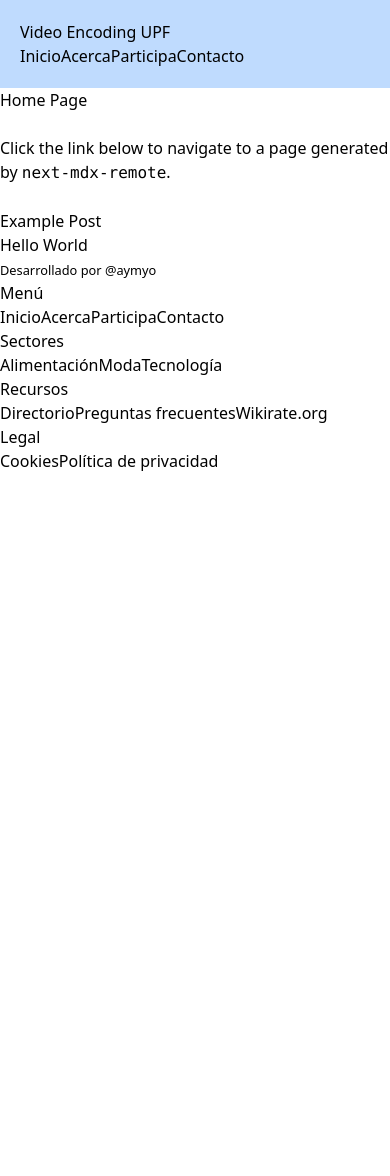
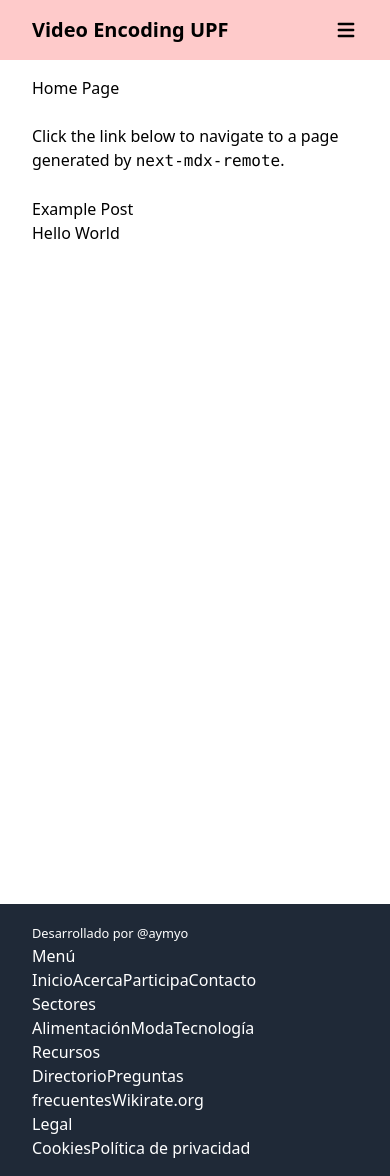
Before and after one commit to aymyo/video-encoding-website, a Next.js app: page / in a window 390 px wide. Before the commit the page ends 844 px from the top, so only its background shows below. Built offline with nearby package versions, Linux system fonts and the light colour scheme.

Commit message:
layout and responsiveness

```diff
--- a/components/Footer.tsx
+++ b/components/Footer.tsx
@@ -1,10 +1,10 @@
 import Image from 'next/image';
 import { FC } from 'react';
 
-import NavLink from './NavLink';
+import Link from 'next/link';
 
 const Footer: FC = () => (
-  <footer className=''>
+  <footer className='h-auto py-4 sm:py-6 px-8 lg:px-16 xl:px-64 xl2:px-96 bg-gray-800 text-white'>
     <div className=''>
       <small>
         Desarrollado por{' '}
@@ -16,33 +16,33 @@ const Footer: FC = () => (
     <div>
       <h6 className='subtitle'>Menú</h6>
       <nav>
-        <NavLink href='/'>Inicio</NavLink>
-        <NavLink href='/acerca'>Acerca</NavLink>
-        <NavLink href='/participa'>Participa</NavLink>
-        <NavLink href='/contacto'>Contacto</NavLink>
+        <Link href='/'>Inicio</Link>
+        <Link href='/acerca'>Acerca</Link>
+        <Link href='/participa'>Participa</Link>
+        <Link href='/contacto'>Contacto</Link>
       </nav>
     </div>
     <div>
       <h6 className='subtitle'>Sectores</h6>
       <nav>
-        <NavLink href='/sector/alimentacion'>Alimentación</NavLink>
-        <NavLink href='/sector/moda'>Moda</NavLink>
-        <NavLink href='/sector/tecnologia'>Tecnología</NavLink>
+        <Link href='/sector/alimentacion'>Alimentación</Link>
+        <Link href='/sector/moda'>Moda</Link>
+        <Link href='/sector/tecnologia'>Tecnología</Link>
       </nav>
     </div>
     <div>
       <h6 className='subtitle'>Recursos</h6>
       <nav>
-        <NavLink href='/directorio'>Directorio</NavLink>
-        <NavLink href='/preguntas-frecuentes'>Preguntas frecuentes</NavLink>
-        <NavLink href='https://wikirate.org/'>Wikirate.org</NavLink>
+        <Link href='/directorio'>Directorio</Link>
+        <Link href='/preguntas-frecuentes'>Preguntas frecuentes</Link>
+        <Link href='https://wikirate.org/'>Wikirate.org</Link>
       </nav>
     </div>
     <div>
       <h6 className='subtitle'>Legal</h6>
       <nav>
-        <NavLink href='/cookies'>Cookies</NavLink>
-        <NavLink href='/politica-de-privacidad'>Política de privacidad</NavLink>
+        <Link href='/cookies'>Cookies</Link>
+        <Link href='/politica-de-privacidad'>Política de privacidad</Link>
       </nav>
     </div>
   </footer>
--- a/components/Layout.tsx
+++ b/components/Layout.tsx
@@ -6,7 +6,9 @@ export default function Layout({ children }) {
     <>
       <div className='wrapper'>
         <Navbar />
-        {children}
+        <div className='h-auto min-h-screen py-4 sm:py-6 px-8 lg:px-16 xl:px-64 xl2:px-96'>
+          {children}
+        </div>
         <Footer />
       </div>
     </>
--- a/components/NavLink.tsx
+++ /dev/null
@@ -1,22 +0,0 @@
-import Link from 'next/link';
-import { FC } from 'react';
-
-type PropsNavLink = {
-  href: string;
-  path?: string;
-  className?: string;
-};
-
-const NavLink: FC<PropsNavLink> = ({ className, path, href, children }) => {
-  const isCurrent = path === href ? true : false;
-
-  return (
-    <Link href={href}>
-      <a className={className} data-current={isCurrent}>
-        {children}
-      </a>
-    </Link>
-  );
-};
-
-export default NavLink;
--- a/components/Navbar.tsx
+++ b/components/Navbar.tsx
@@ -1,45 +1,50 @@
 import { useRouter } from 'next/dist/client/router';
-import Image from 'next/image';
+import { MenuIcon } from '@heroicons/react/solid';
+
 import Link from 'next/link';
 import { FC, useEffect, useState } from 'react';
 
-import NavLink from './NavLink';
-
 const Navbar: FC = () => {
   const currentPath = useRouter().pathname;
-  const [isVisible, setVisibility] = useState(false);
-  const [isSubNavVisible, setSubNavVisibility] = useState(false);
+  const [display, setDisplay] = useState('hidden');
 
-  useEffect(() => {
-    document.body.style.position = isVisible ? 'fixed' : 'relative';
-  }, [isVisible, isSubNavVisible]);
+  const checkCurrent = (path: string) => (currentPath == path ? 'underline' : '');
 
   return (
-    <header id='navbar' className='flex flex-wrap items-center justify-between p-5 bg-blue-200'>
+    <header
+      id='navbar'
+      className='flex flex-wrap items-center bg-red-200 py-4 sm:py-6
+      px-8 lg:px-16 xl:px-64 xl2:px-96'>
       <Link href='/'>
-        <a className=''>Video Encoding UPF</a>
+        <a className='text-xl font-bold '>Video Encoding UPF</a>
       </Link>
 
-      <nav className='' data-visible={isVisible}>
-        <NavLink href='/' path={currentPath} className=''>
-          Inicio
-        </NavLink>
+      <nav
+        className={`ml-auto ${display} flex justify-items-end p-5 sm:p-0 gap-4
+        flex-col bg-red-200 absolute sm:flex-row sm:relative sm:flex
+        inset-0 mt-12 sm:mt-0`}>
+        <Link href='/'>
+          <a className={checkCurrent('/')}>Home</a>
+        </Link>
 
-        <NavLink href='/acerca' path={currentPath}>
-          Acerca
-        </NavLink>
+        <Link href='/theory'>
+          <a className={checkCurrent('/theory')}>Theory</a>
+        </Link>
 
-        <NavLink href='/participa' path={currentPath}>
-          Participa
-        </NavLink>
+        <Link href='/video-lessons'>
+          <a className={checkCurrent('/video-lessons')}>Video Lessons</a>
+        </Link>
 
-        <NavLink href='/contacto' path={currentPath}>
-          Contacto
-        </NavLink>
+        <Link href='/about'>
+          <a className={checkCurrent('/about')}>About</a>
+        </Link>
       </nav>
 
-      <button className='' aria-label='Toggle Menu' onClick={() => setVisibility(!isVisible)}>
-        {/*<FontAwesomeIcon icon={isVisible ? faTimes : faBars} />*/}
+      <button
+        className='ml-auto sm:hidden'
+        aria-label='Toggle Menu'
+        onClick={() => setDisplay(display == 'hidden' ? 'flex' : 'hidden')}>
+        <MenuIcon className='h-6 w-6 text-black-500' />
       </button>
     </header>
   );
--- a/package.json
+++ b/package.json
@@ -7,6 +7,7 @@
     "start": "next start"
   },
   "dependencies": {
+    "@heroicons/react": "^1.0.2",
     "gray-matter": "^4.0.2",
     "next": "latest",
     "next-mdx-remote": "^3.0.1",
--- a/tsconfig.json
+++ b/tsconfig.json
@@ -14,6 +14,6 @@
     "isolatedModules": true,
     "jsx": "preserve"
   },
-  "include": ["next-env.d.ts", "**/*.ts", "**/*.tsx"],
+  "include": ["next-env.d.ts", "**/*.ts", "**/*.tsx", "tailwind.config.js", "postcss.config.js"],
   "exclude": ["node_modules"]
 }
```
Also changed, not shown: 1 other file (tests, documents, lock files or other folders).
